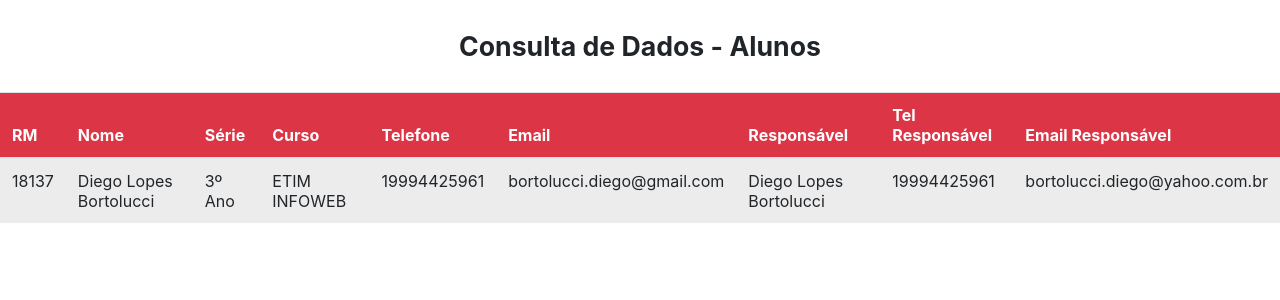
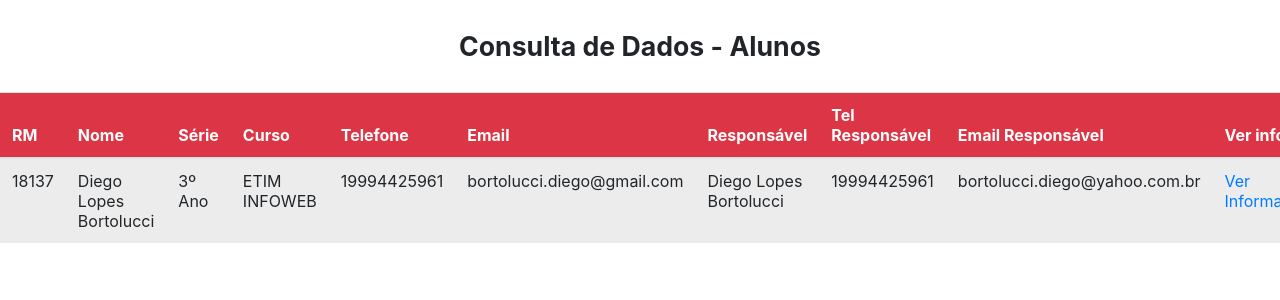
Before and after one commit to diego-bortolucci27/tcc, a PHP site: page /consulta.php in a window 1280 px wide. Shown: the top 300 px of the page. Run offline with PHP 8.4, Linux system fonts and the light colour scheme; data comes from the database, SQL or seed files in the repository.

Commit message:
Alterações no Consulta
Foi inserida mais uma coluna, em que é um link para ver as informações do aluno, que é a página do horário de entrada e de saída do aluno.

```diff
--- a/consulta.php
+++ b/consulta.php
@@ -34,6 +34,7 @@
                 <th scope="col">Responsável</th>
                 <th scope="col">Tel Responsável</th>
                 <th scope="col">Email Responsável</th>
+                <th scope="col">Ver infos</th>
             </tr>
             </thead>
             <?php
@@ -43,7 +44,7 @@
             ?>
             <tbody>
 			    <tr>
-                    <td class="table-active"> <?php echo $row['rm']; ?> </td>
+                    <td class="table-active"> <?php echo $row['rm']; ?> </a> </td>
 				    <td class="table-active"> <?php echo $row['nome']; ?> </td>
 				    <td class="table-active"> <?php echo $row['serie']; ?> </td>
                     <td class="table-active"> <?php echo $row['curso']; ?> </td>
@@ -52,6 +53,7 @@
                     <td class="table-active"> <?php echo $row['nome_responsavel']; ?> </td>
                     <td class="table-active"> <?php echo $row['telefone_responsavel']; ?> </td>
                     <td class="table-active"> <?php echo $row['email_Responsavel']; ?> </td>
+                    <td class="table-active"><a href="infoAluno.php?rm=<?php echo $row['rm'] ?>">Ver Informações</a></td>
 			    </tr>
             </tbody>
             <?php
```
